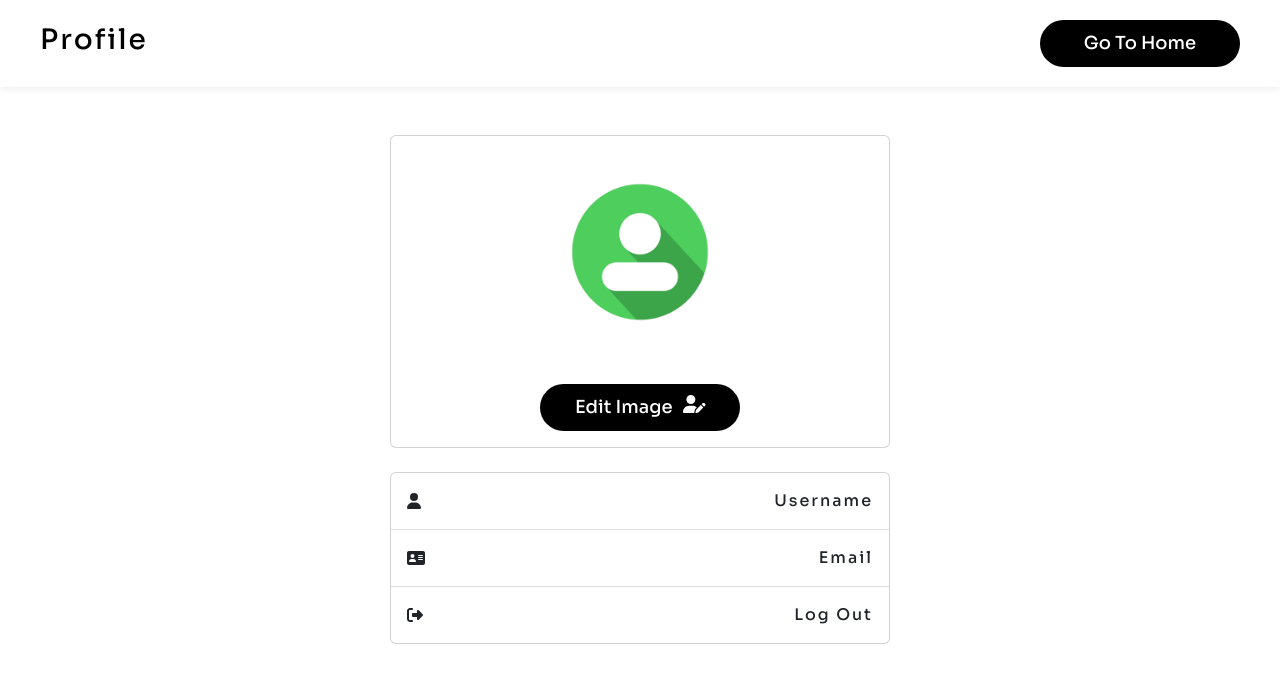
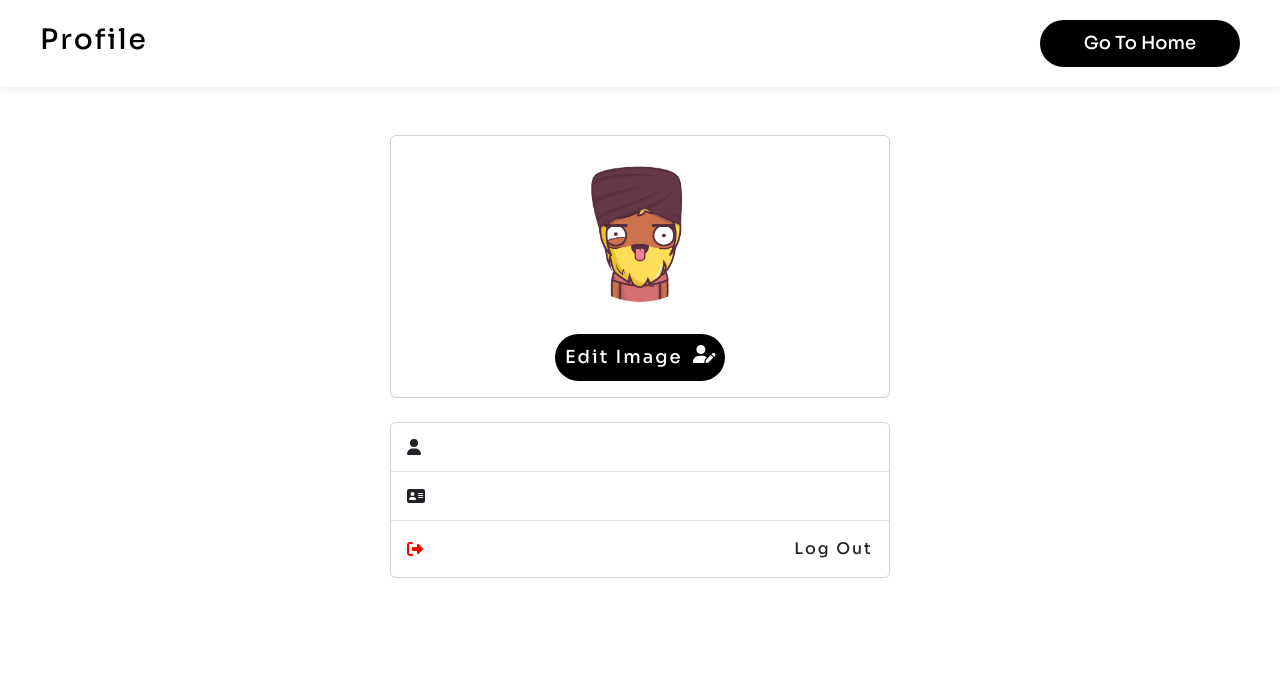
Before and after one commit to MuhdHanish/Crud-React-Clientside, a React (Create React App) app: page /profile in a window 1280 px wide. Shown: the top 682 px of the page. Built offline with nearby package versions, Linux system fonts and the light colour scheme.

Commit message:
completed but jwt authentication not setted ,user can upload image as profile image and edit also

```diff
--- a/src/components/Landing/Landing.jsx
+++ b/src/components/Landing/Landing.jsx
@@ -9,7 +9,7 @@ const Landing = () => {
         <div className="col-lg-6 order-lg-2">
           <div className="landing-right-section-content">
             <img
-              src="https://raw.githubusercontent.com/codebucks27/The-Weirdos-NFT-Website-Starter-Code/main/src/assets/Home%20GIF.gif"
+              src="/avatar.webp"
               alt="Gif"
             />
           </div>
--- a/src/components/Login/Login.jsx
+++ b/src/components/Login/Login.jsx
@@ -5,10 +5,11 @@ import { Link, useNavigate } from "react-router-dom";
 import "./Login.css";
 import { HandleForm } from "../../useForm";
 import axios from "../../axios";
-
+import { useDispatch } from "react-redux";
+import { setUserProfile } from "../../redux/User/userProfileSlice";
 
 const Login = () => {
-
+  const dispatch = useDispatch()
   const navigate = useNavigate()
   const [loginState,setLoginState] = HandleForm({
      username:'',
@@ -39,8 +40,13 @@ const Login = () => {
     await axios.post('/login',loginState)
     .then((response) => {
       setError({});
-      const { token } = response.data;
+      const { token,user } = response.data;
       localStorage.setItem("user", token);
+      dispatch(setUserProfile({
+        id:user.id,
+        username:user.username,
+        email:user.email,
+        image:user.image}))
       navigate('/')
     })
   } catch (error) {
--- a/src/components/Profile/MainSection/MainSection.css
+++ b/src/components/Profile/MainSection/MainSection.css
@@ -8,12 +8,14 @@
 }
 
 .img-rounded-circle{
- width: 200px ;
+  border-radius: 100%;
+ width: 230px ;
 }
 
 .edit-profile-button-position{
  display: flex;
  justify-content: center;
+ align-items: center;
 }
 
 .edit-profile-text{
@@ -28,7 +30,7 @@
 .edit-profile-button{
  background-color: black;
  border-radius: 100px;
- width: 200px;
+ width: 170px;
  border: none;
  color: white;
  outline: none;
--- a/src/components/Profile/MainSection/MainSection.jsx
+++ b/src/components/Profile/MainSection/MainSection.jsx
@@ -1,58 +1,82 @@
-import React, { useEffect } from "react";
-
+import React from "react";
+import axios from "../../../axios";
 import { FontAwesomeIcon } from "@fortawesome/react-fontawesome";
-import {
-  faUser,
-  faAddressCard,
-  faRightFromBracket,
-  faUserPen,
-} from "@fortawesome/free-solid-svg-icons";
-
+import { faUser, faAddressCard, faRightFromBracket, faUserPen } from "@fortawesome/free-solid-svg-icons";
 import "./MainSection.css";
+import { useDispatch, useSelector } from "react-redux";
+import { setUserProfile } from "../../../redux/User/userProfileSlice";
 
 const MainSection = () => {
-  useEffect(() => {
+  const { id, username, email ,image} = useSelector((state) => state.userProfile);
 
-    return () => {
+  const dispatch=useDispatch()
+  const handleImageUpload = async (event) => {
+    event.preventDefault()
+    const file = event.target.files[0];
+    const formData = new FormData();
+    formData.append("image", file);
+    formData.append("userId",id)
+
+    try {
+      await axios.post("/upload-profile", formData, {
+        headers: {
+          "Content-Type": "multipart/form-data",
+        },
+      }).then((response)=>{
+        console.log(response.data)
+        dispatch(setUserProfile({
+          id:id,
+          username:username,
+          email:email,
+          image:response.data.imageUrl
+        }))
+      })
+    } catch (error) {
+      console.error("Error uploading image:", error);
     }
-  }, [])
-
+  };
+  console.log(image)
   return (
     <section>
       <div className="profile-section py-5">
         <div className="row">
           <div className="col-lg-12">
-            <div className="card mb-4 ">
+            <div className="card mb-4">
               <div className="card-body text-center">
                 <img
-                  src="../../../../avatar.webp"
+                  src={image ? `/images/${image}` : "../../../../avatar.webp"}
                   alt="avatar"
+                  style={{width:'150px',height:'150px'}}
                   className="img-rounded-circle img-fluid"
                 />
               </div>
               <div className="edit-profile-button-position">
-                <button className="my-3 edit-profile-button">
+                <label htmlFor="image-upload" className="my-3 edit-profile-button">
                   <span className="edit-profile-text">Edit Image</span>
-                  <FontAwesomeIcon
-                   className="edit-profile-icon"
-                    icon={faUserPen}
-                  />{" "}
-                </button>
+                  <FontAwesomeIcon className="edit-profile-icon" icon={faUserPen} />
+                </label>
+                <input
+                  id="image-upload"
+                  type="file"
+                  accept=".jpg, .jpeg, .png, .gif, .pdf"
+                  style={{ display: "none" }}
+                  onChange={handleImageUpload}
+                />
               </div>
             </div>
             <div className="card mb-4 mb-lg-0 user-details">
               <div className="card-body p-0">
                 <ul className="list-group list-group-flush rounded-3">
                   <li className="list-group-item d-flex justify-content-between align-items-center p-3">
-                    <FontAwesomeIcon icon={faUser} />
-                    <p className="mb-0">Username</p>
+                    <FontAwesomeIcon icon={faUser} color="" />
+                    <p className="mb-0">{username}</p>
                   </li>
                   <li className="list-group-item d-flex justify-content-between align-items-center p-3">
                     <FontAwesomeIcon icon={faAddressCard} />
-                    <p className="mb-0">Email</p>
+                    <p className="mb-0">{email}</p>
                   </li>
                   <li className="list-group-item d-flex justify-content-between align-items-center p-3">
-                    <FontAwesomeIcon icon={faRightFromBracket} />
+                    <FontAwesomeIcon icon={faRightFromBracket} color="red" />
                     <p className="mb-0">Log Out</p>
                   </li>
                 </ul>
--- a/src/components/Signup/Signup.jsx
+++ b/src/components/Signup/Signup.jsx
@@ -5,7 +5,11 @@ import {Link,useNavigate} from 'react-router-dom'
 import axios from '../../axios'
 import "./Signup.css";
 
+import { useDispatch } from "react-redux";
+import { setUserProfile } from "../../redux/User/userProfileSlice";
+
 const Signup = () => {
+  const dispatch = useDispatch()
 
   const navigate = useNavigate()
   const [signupState,setSignupState] = HandleForm({
@@ -42,8 +46,13 @@ const Signup = () => {
     await axios.post('/signup',signupState)
     .then((response) => {
       setError({});
-      const { token } = response.data;
+      const { token,user } = response.data;
       localStorage.setItem("token", token);
+      dispatch(setUserProfile({
+        id:user.id,
+        username:user.username,
+        email:user.email,
+        image:user.image}))
       navigate('/')
     })
   } catch (error) {
--- a/src/redux/User/userProfileSlice.js
+++ b/src/redux/User/userProfileSlice.js
@@ -0,0 +1,25 @@
+import {createSlice} from '@reduxjs/toolkit'
+
+const initialState = {
+    id:'',
+    username:'',
+    email:'',
+    image:''
+}
+
+const userProfileSlice = createSlice({
+    name:'UserProfile',
+    initialState:initialState,
+    reducers:{
+        setUserProfile:(state,action)=>{
+            console.log(action.payload.image)
+            state.id=action.payload?.id
+            state.username=action.payload?.username
+            state.email=action.payload?.email
+            state.image=action.payload?.image
+        }
+    }
+})
+
+export const {setUserProfile} = userProfileSlice.actions
+export default userProfileSlice.reducer
--- a/src/redux/store.js
+++ b/src/redux/store.js
@@ -3,6 +3,7 @@ import { persistStore, persistReducer } from "redux-persist";
 import storage from "redux-persist/lib/storage";
 
 import editUserReducer from "./Admin/editUserSlice";
+import userProfileReducer from "./User/userProfileSlice"
 
 const persistConfig = {
  key: "root",
@@ -10,11 +11,14 @@ const persistConfig = {
 };
 
 const persistedEditReducer = persistReducer(persistConfig, editUserReducer);
+const persistedProfileReducer = persistReducer(persistConfig,userProfileReducer)
 
 export const store = configureStore({
  reducer:{
   editUser:persistedEditReducer,
- }
-})
+  userProfile:persistedProfileReducer
+ },
+ middleware: []
+ })
 
 export const persistor = persistStore(store)
```
Also changed, not shown: public/avatar.webp, 1 other file (tests, documents, lock files or other folders).
